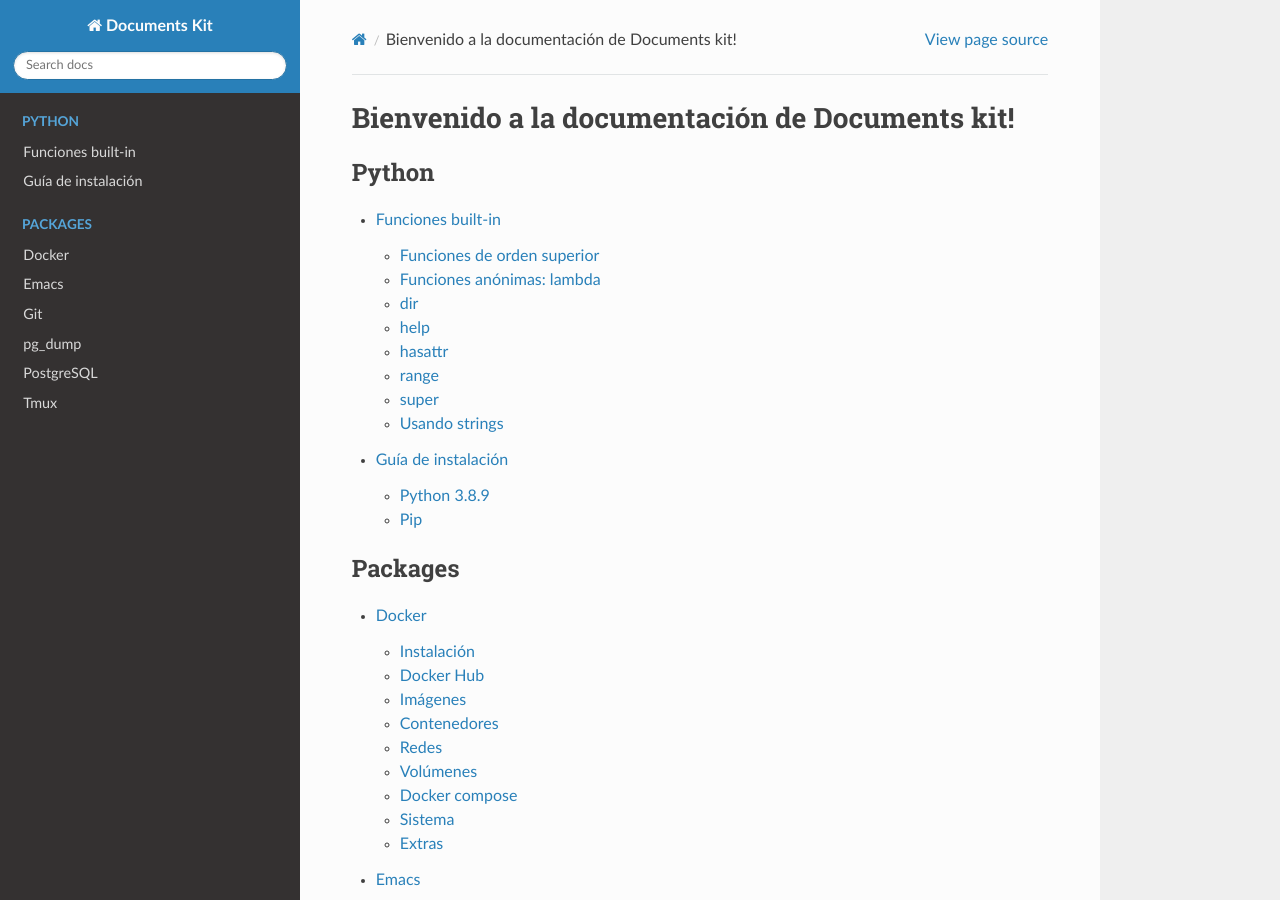
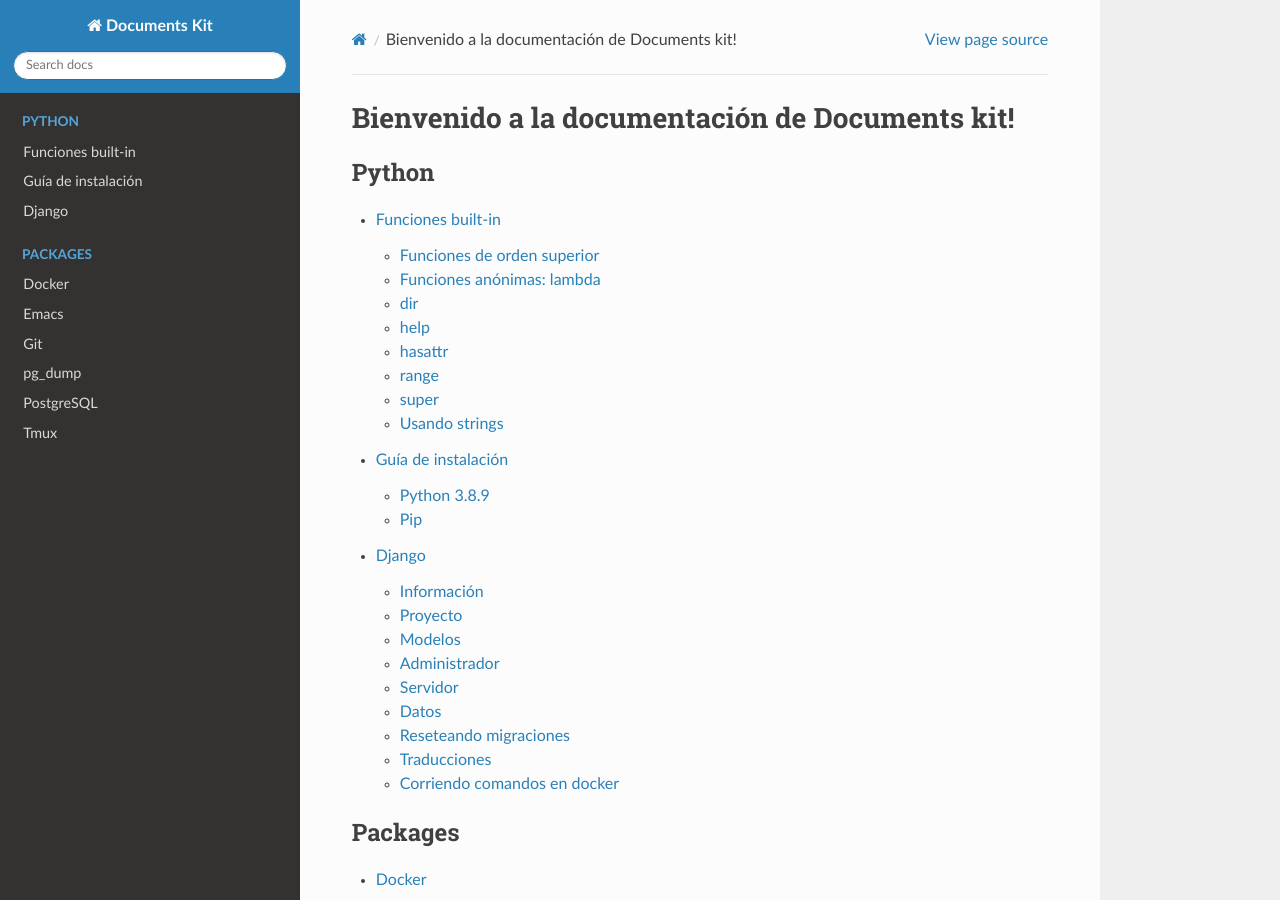
Before and after one commit to mcardozo/documents-kit, a Sphinx documentation site: the page built from docs/index.rst, in a window 1280 px wide and 900 px high. Built offline with Sphinx 7.4.7 and the Read the Docs theme 2.0.0, drawn with Linux system fonts in a browser that asks for light colours; some of the changed lines change nothing that is shown.

Commit message:
Agrega documentación de django

```diff
--- a/docs/index.rst
+++ b/docs/index.rst
@@ -12,6 +12,7 @@
 
    python/built_in
    python/guia_de_instalacion
+   python/django
 
 .. toctree::
    :caption: Packages
--- /dev/null
+++ b/docs/python/django.rst
@@ -0,0 +1,203 @@
+Django
+=====================================================================
+:synopsis: Comando útiles para django
+
+
+Información
+----------------------------------------------------------------------
+Mostrar la versión de django instalada::
+
+   $ python -m django --version
+
+
+Mostrar las librerias instaladas::
+
+   $ pip freeze
+
+
+Correr la terminal del proyecto::
+
+   $ python manage.py shell
+
+.. note::
+   **manage.py**: es el empaquetador de django
+
+
+Proyecto
+----------------------------------------------------------------------
+Creando proyecto:
+
+.. code-block:: bash
+
+   $ django-admin startproject <proyect-name>
+
+   $ django-admin startproject <proyect-name> .
+
+.. note::
+   Para que una carpeta sea reconocida como un paquete debe contener el archivo __init__.py
+
+Crear una app:
+
+.. code-block:: bash
+
+   $ django-admin startapp <package-name>
+
+   $ django-admin startapp <package-name> <directory>
+
+
+Modelos
+----------------------------------------------------------------------
+`Documentación <https://docs.djangoproject.com/en/3.2/topics/db/models/#fields>`_
+
+Actualizar nuevos modelos:
+
+.. code-block:: bash
+
+   $ python manage.py makemigrations <package-name>
+
+   $ python manage.py migrate <package-name>
+
+
+Crear la migraciones::
+
+  $ python manage.py migrate
+
+.. note:: Django crea 10 tablas por default
+
+Crear modelos a partir de la base de datos::
+
+  python manage.py inspectdb > models.py
+
+Administrador
+----------------------------------------------------------------------
+Crear superusuario::
+
+    $ python manage.py createsuperuser
+
+.. note:: Registar modelos en el archivo `admin.py` de cada paquete
+
+
+Servidor
+----------------------------------------------------------------------
+Ejecutar el servidor de desarrollo::
+
+    $ python manage.py runserver
+
+Especificar el puerto::
+
+    $ python manage.py runserver 8080
+
+Escuchar todas las IPs públicas y especificar un puerto::
+
+    $ python manage.py runserver 0.0.0.0:8000
+
+
+Datos
+----------------------------------------------------------------------
+Comando para extraer datos:
+
+.. code-block:: bash
+
+   $ python manage.py dumpdata --indent 4 > output.json
+
+   $ python manage.py dumpdata app.model --indent 4 > output.json
+
+   $ python manage.py dumpdata --exclude=admin.logentry --exclude=auth.permission --exclude=contenttypes --exclude=sessions --indent 4 > output.json
+
+Comando para importar datos::
+
+  $ python manage.py loaddata output.json
+
+Ignorar los campos y modelos que pueden haberse eliminado desde que se generó
+originalmente el fixture::
+
+    --ignorenonexistent, -i
+
+Excluyendo apps::
+
+    --exclude
+
+Especificando app::
+
+    --app
+
+
+Reseteando migraciones
+----------------------------------------------------------------------
+Eliminar manualmente las migraciones::
+
+  $ rm -r path/to/app/migrations/*
+
+Eliminar de la base de datos la tablas relacionadas a nuestra *app*::
+
+Crear migraciones::
+
+  $ python manage.py makemigrations <app>
+
+Limpiar el historial de migraciones::
+
+  $ python manage.py migrate --fake <app> zero
+
+Mostrar el estado de las migraciones::
+
+  $ python manage.py showmigrations
+
+Aplicar las migraciones a la base de datos::
+
+  $ python manage.py migrate
+
+Mostrar el estado de las migraciones::
+
+  $ python manage.py showmigrations
+
+
+Traducciones
+----------------------------------------------------------------------
+
+Configurar el idioma::
+
+   LANGUAGE_CODE = "es"
+   LANGUAGE_COOKIE_NAME = 'es'
+   LANGUAGES = (
+      ('es', _('Spanish')),
+      ('en', _('English'))
+   )
+
+Extraer textos para traduccir::
+
+  python manage.py makemessages --all
+
+Compilar textos::
+
+  django python manage.py compilemessages
+
+.. note:: Luego de compilar los mensajes es necesario reiniciar el servidor
+
+
+Corriendo comandos en docker
+----------------------------------------------------------------------
+Correr el servicio de django aparte::
+
+  $ docker-compose stop django && docker-compose run --rm --service-ports django
+
+Cargar datos::
+
+  $ docker-compose run --rm django python manage.py loaddata fixtures/data.json
+
+Correr shell plus::
+
+  $ docker-compose run --rm django python manage.py shell_plus
+
+Extrar datos::
+
+  $ docker-compose run --rm django python manage.py dumpdata --exclude=admin.logentry --exclude=auth.permission --exclude=contenttypes --exclude=sessions --indent 4 > backup.json
+
+Acceder a base de datos y extrar un backup psql::
+
+  $ echo "deb http://apt.postgresql.org/pub/repos/apt/ `lsb_release -cs`-pgdg main" |sudo tee  /etc/apt/sources.list.d/pgdg.list
+
+  $ sudo apt update
+
+  $ sudo apt install postgresql-client-12
+
+  $ pg_dump --host=host --port=port --username=postgres --password --dbname=dbname -F c -f backup.sql
```
